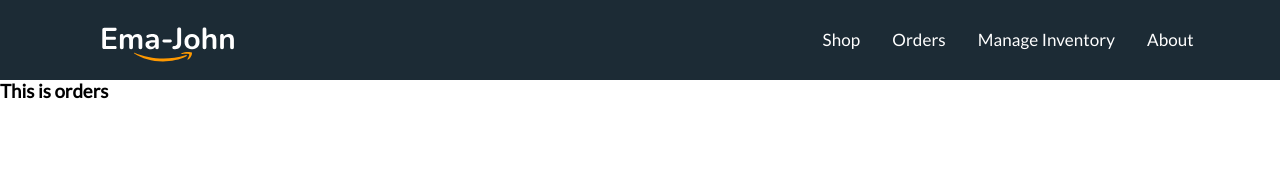
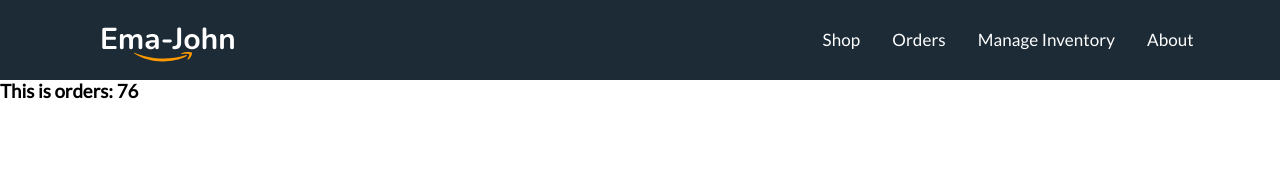
Before and after one commit to 665-stack/ema-john-simple-fin, a React (Create React App) app: page /orders in a window 1280 px wide. Shown: the top 170 px of the page. Built offline with nearby package versions, Linux system fonts and the light colour scheme.

Commit message:
build custom hook and import it in another component

```diff
--- a/src/App.js
+++ b/src/App.js
@@ -5,6 +5,7 @@ import Header from './Components/Header/Header';
 import Shop from './Components/Shop/Shop';
 import Orders from './Components/Orders/Orders'
 import Inventory from './Components/Inventory/Inventory'
+import About from './Components/About/About'
 
 
 function App() {
@@ -16,6 +17,7 @@ function App() {
         <Route path='/shop' element={<Shop></Shop>}></Route>
         <Route path='/orders' element={<Orders></Orders>}></Route>
         <Route path='/inventory' element={<Inventory></Inventory>}></Route>
+        <Route path='/about' element={<About></About>}></Route>
       </Routes>
 
 
--- /dev/null
+++ b/src/Components/About/About.js
@@ -0,0 +1,11 @@
+import React from 'react';
+
+const About = () => {
+    return (
+        <div>
+            <h2>Ema-john is a large scale e-commarce in bangladesh since 2009.</h2>
+        </div>
+    );
+};
+
+export default About;
--- a/src/Components/Orders/Orders.js
+++ b/src/Components/Orders/Orders.js
@@ -1,9 +1,13 @@
 import React from 'react';
+import useProducts from '../../Hooks/useProducts';
 
 const Orders = () => {
+    // This useProducts state from custom hook.
+    const [products, setProducts] = useProducts();
+
     return (
         <div>
-            <h3>This is orders</h3>
+            <h3>This is orders: {products.length}</h3>
         </div>
     );
 };
--- a/src/Components/Shop/Shop.js
+++ b/src/Components/Shop/Shop.js
@@ -1,17 +1,14 @@
 import React, { useEffect, useState } from 'react';
+import useProducts from '../../Hooks/useProducts';
 import { addToDb, getStoredcart } from '../../utilities/fakedb';
 import Cart from '../Cart/Cart';
 import Product from '../Product/Product';
 import './Shop.css'
 const Shop = () => {
-    const [products, setProducts] = useState([]);
+    // This useProducts() state from custom hook
+    const [products, setProducts] = useProducts();
     const [cart, setCart] = useState([]);
 
-    useEffect(() => {
-        fetch('products.json')
-            .then(res => res.json())
-            .then(data => setProducts(data));
-    }, []);
 
     useEffect(() => {
         const storedCart = getStoredcart();
--- /dev/null
+++ b/src/Hooks/useProducts.js
@@ -0,0 +1,19 @@
+
+import { useEffect } from "react";
+import { useState } from "react"
+/* akhaner ei file take bole hook. akaner code gulo jate components file er shobgulo components e use korte pari tai akhane likah hoice. And akhan theke state er state name r setStateName ta return kore daya hoice. But Jokhon kono component e eta import korte jabe state jababe likte hoy same babei likbe. But useState er jaygay hook er function er name ta likte hobe.
+example:
+From hook: return [products, setProducts]
+From component: const [products, setProducts] = useProducts();
+ */
+const useProducts = () => {
+    const [products, setProducts] = useState([]);
+    useEffect(() => {
+        fetch('products.json')
+            .then(res => res.json())
+            .then(data => setProducts(data))
+    }, [])
+    return [products, setProducts]
+}
+
+export default useProducts;
```
Also changed, not shown: src/index.js (+4 -4 lines).
